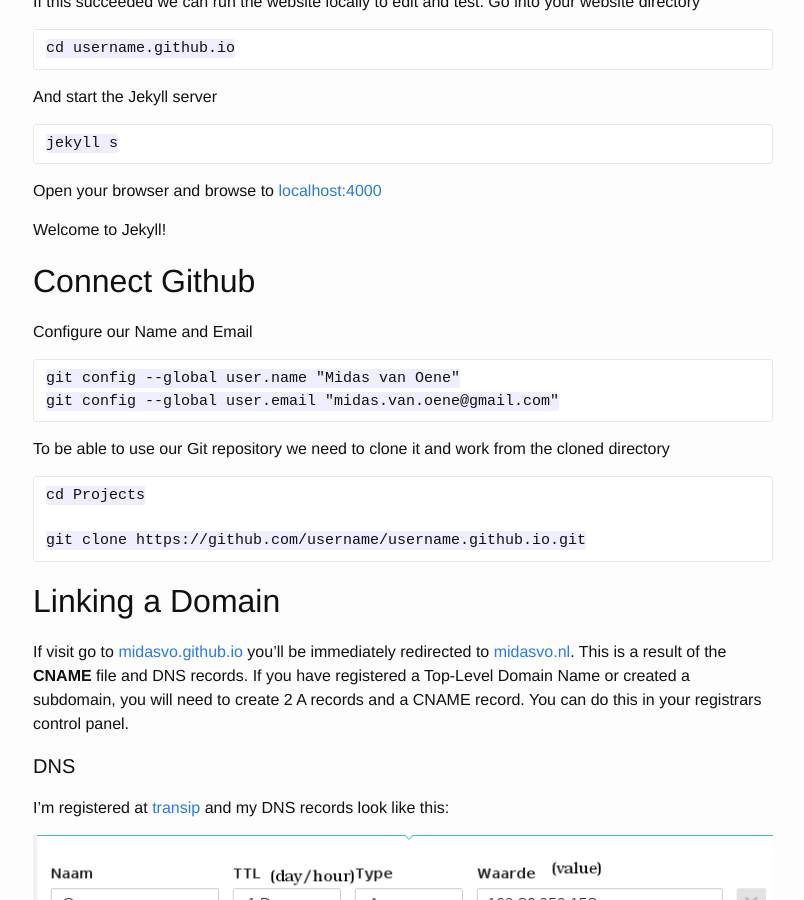
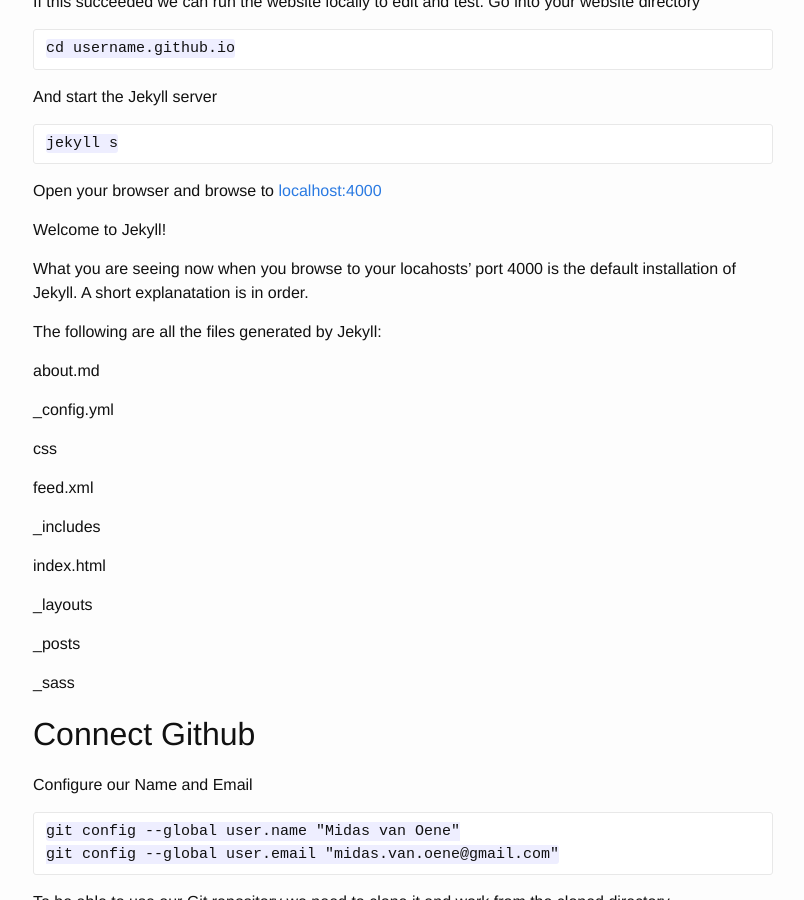
Before and after one commit to midasvo/midasvo.github.io, a Jekyll site: the page built from _posts/2015-07-28-introduction-to-git-jekyll-with-github-pages.markdown, in a window 1280 px wide and 900 px high, scrolled down 5476 px. Shown: the whole window, without its empty margins (237-1041 px from the left). Built offline with Jekyll 4.4.1, drawn with Linux system fonts in a browser that asks for light colours; nearby versions of some CDN libraries.

Commit message:
Added content

```diff
--- a/_posts/2015-07-28-introduction-to-git-jekyll-with-github-pages.markdown
+++ b/_posts/2015-07-28-introduction-to-git-jekyll-with-github-pages.markdown
@@ -175,6 +175,27 @@ Open your browser and browse to [localhost:4000](http://localhost:4000)
 
 Welcome to Jekyll!
 
+What you are seeing now when you browse to your locahosts' port 4000 is the default installation of Jekyll. A short explanatation is in order.
+
+The following are all the files generated by Jekyll:
+
+about.md
+
+_config.yml
+
+css
+
+feed.xml
+
+_includes
+
+index.html
+
+_layouts
+
+_posts
+
+_sass
 
 
 ## Connect Github
```
